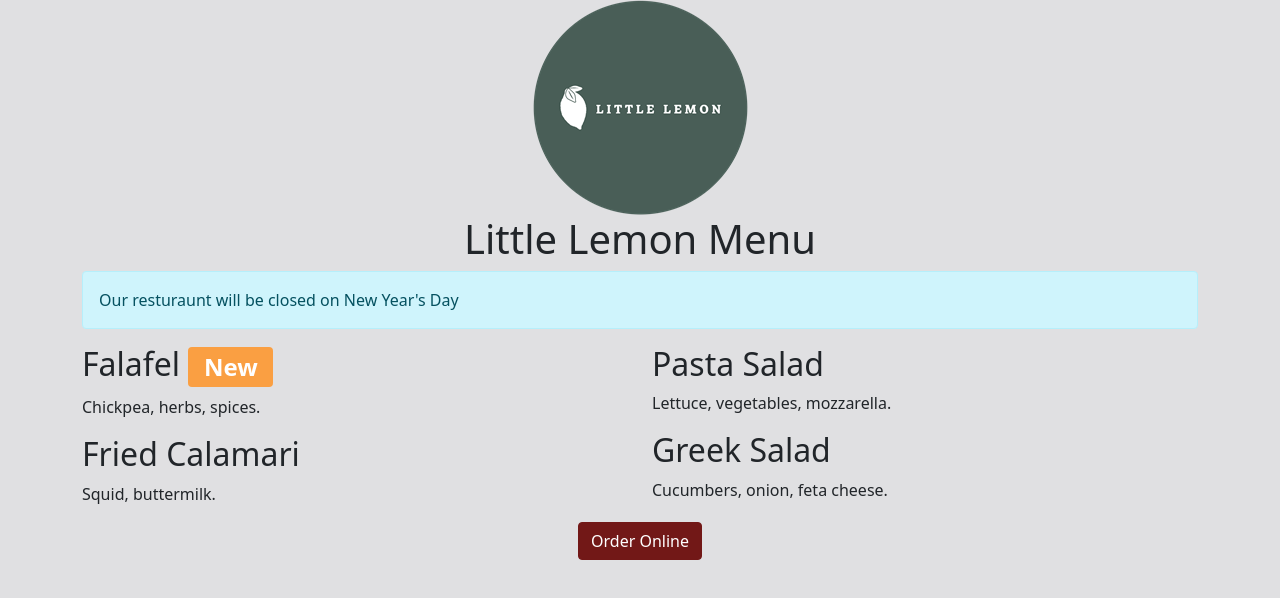
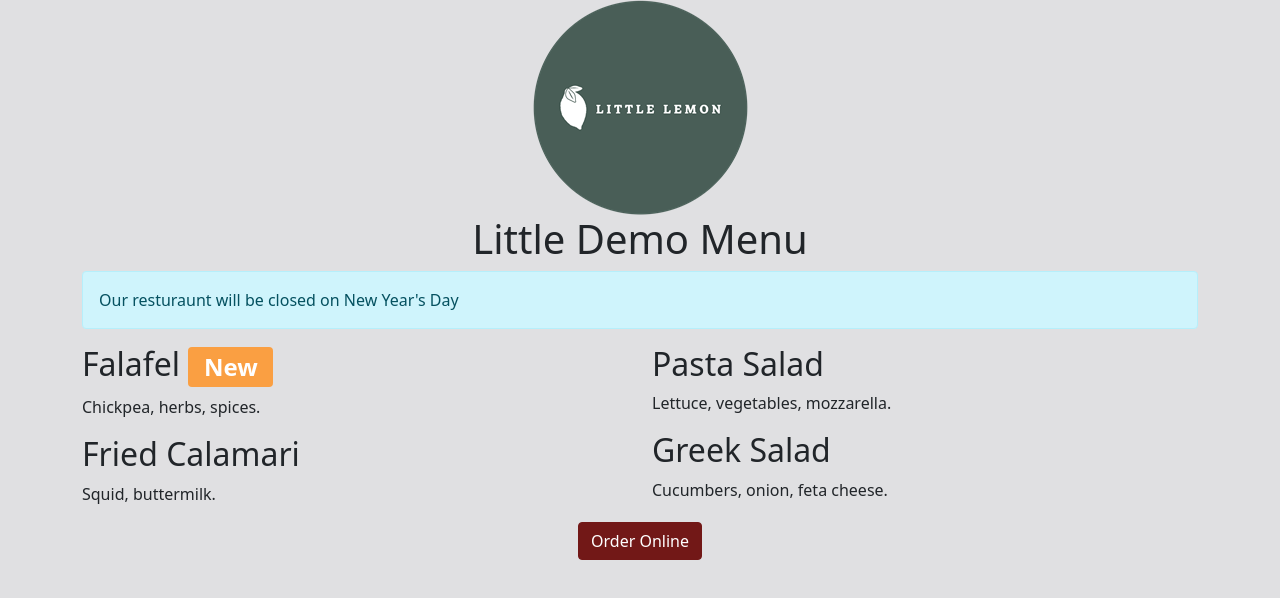
Before and after one commit to CodewithOye/Little-Lemon-website, a plain HTML site: page index.html in a window 1280 px wide. Drawn offline with Linux system fonts and the light colour scheme.

Commit message:
Update index.html

```diff
--- a/index.html
+++ b/index.html
@@ -16,7 +16,7 @@
         <div class="row">
             <div class="col-12">
                 <div class="text-center">
-                    <h1 id="menu">Little Lemon Menu</h1>
+                    <h1 id="menu">Little Demo Menu</h1>
                 </div>
                 <div class="alert alert-info" role="alert">
                     Our resturaunt will be closed on New Year's Day
```
